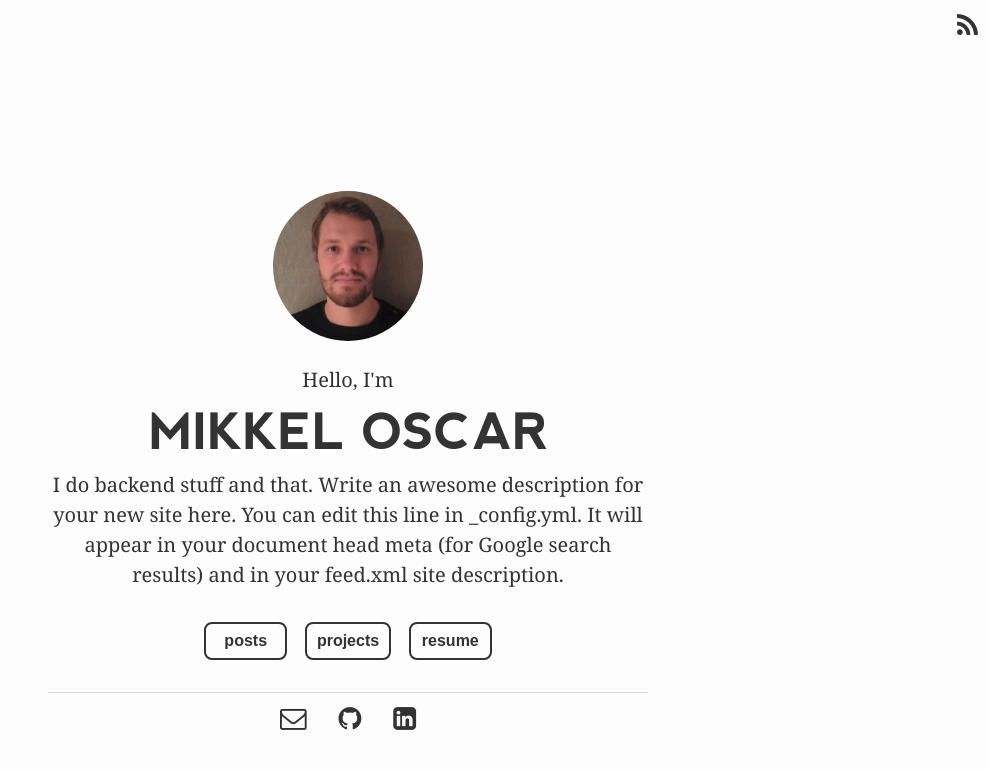
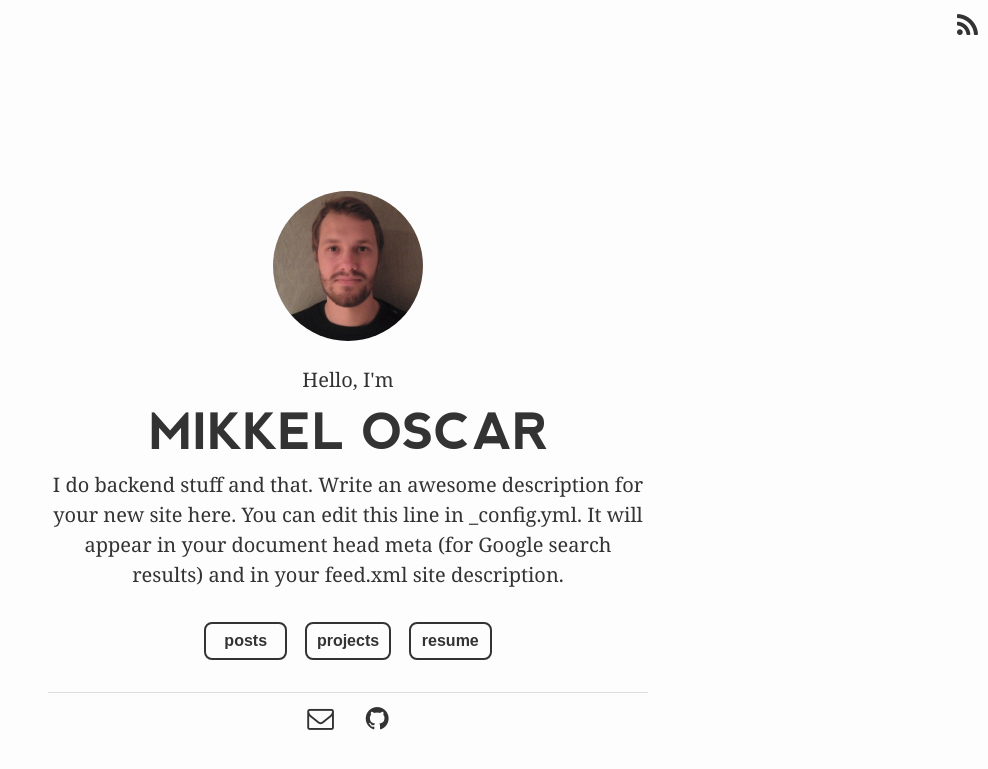
Before and after one commit to mikkeloscar/mikkeloscar.github.io, a Jekyll site: the page built from index.html, in a window 1280 px wide. Shown: the top 769 px of the page, without its empty margins (292-1280 px from the left). Built offline with Jekyll 4.4.1, drawn with Linux system fonts in a browser that asks for light colours; nearby versions of some CDN libraries.

Commit message:
Remove linkedin

```diff
--- a/_includes/footer.html
+++ b/_includes/footer.html
@@ -5,7 +5,7 @@
     <div class="social">
       <a href="mailto:{{ site.email }}" target="_blank" title="Mail" class="fa fa-envelope-o fa-lg"></a>
       <a href="https://github.com/{{site.github_username}}" target="_blank" title="Github" class="fa fa-github fa-lg"></a>
-      <a href="https://www.linkedin.com/in/{{site.linkedin_name}}" target="_blank" title="linkedIn" class="fa fa-linkedin-square fa-lg"></a>
+      <!-- <a href="https://www.linkedin.com/in/{{site.linkedin_name}}" target="_blank" title="linkedIn" class="fa fa-linkedin-square fa-lg"></a> -->
       <a href="{{ "/feed.xml" | prepend: site.baseurl }}" title="Subscribe" class="fa fa-rss fa-lg"></a>
     </div>
   </div>
--- a/index.html
+++ b/index.html
@@ -19,7 +19,7 @@ layout: home
     <!-- <a href="https://github.com/{{site.github_username}}"class="fa fa-envelope fa-lg"></a> -->
     <a href="mailto:{{ site.email }}" target="_blank" title="Mail" class="fa fa-envelope-o fa-lg"></a>
     <a href="https://github.com/{{site.github_username}}" target="_blank" title="Github" class="fa fa-github fa-lg"></a>
-    <a href="https://www.linkedin.com/in/{{site.linkedin_name}}" target="_blank" title="linkedIn" class="fa fa-linkedin-square fa-lg"></a>
+    <!-- <a href="https://www.linkedin.com/in/{{site.linkedin_name}}" target="_blank" title="linkedIn" class="fa fa-linkedin-square fa-lg"></a> -->
   </div>
 </div>
 
```
